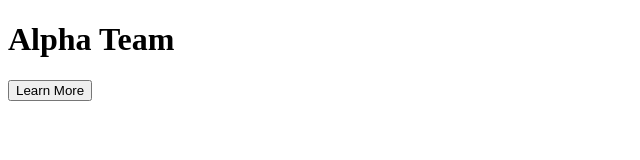
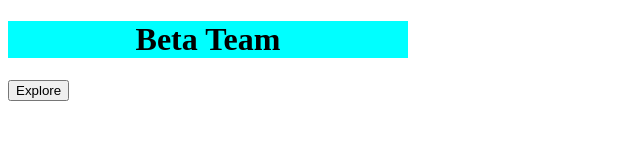
Before and after one commit to bestgithubtraining/test3, a plain HTML site: page index.html in a window 1280 px wide. Shown: the whole page, without its empty margins (0-640 px from the left). Drawn offline with Linux system fonts and the light colour scheme.

Commit message:
change h1 textcontent from Alpha Team to Beta Team

```diff
--- a/index.html
+++ b/index.html
@@ -8,9 +8,17 @@
 </head>
 <body>
 
-    <h1>Alpha Team</h1>
+    <style>
+        h1 {
+            background-color: aqua;
+            width: 400px;
+            text-align: center;
+        }
+    </style>
 
-    <button>Learn More</button>
+    <h1>Beta Team</h1>
+
+    <button>Explore</button>
 
 </body>
 </html>
```
